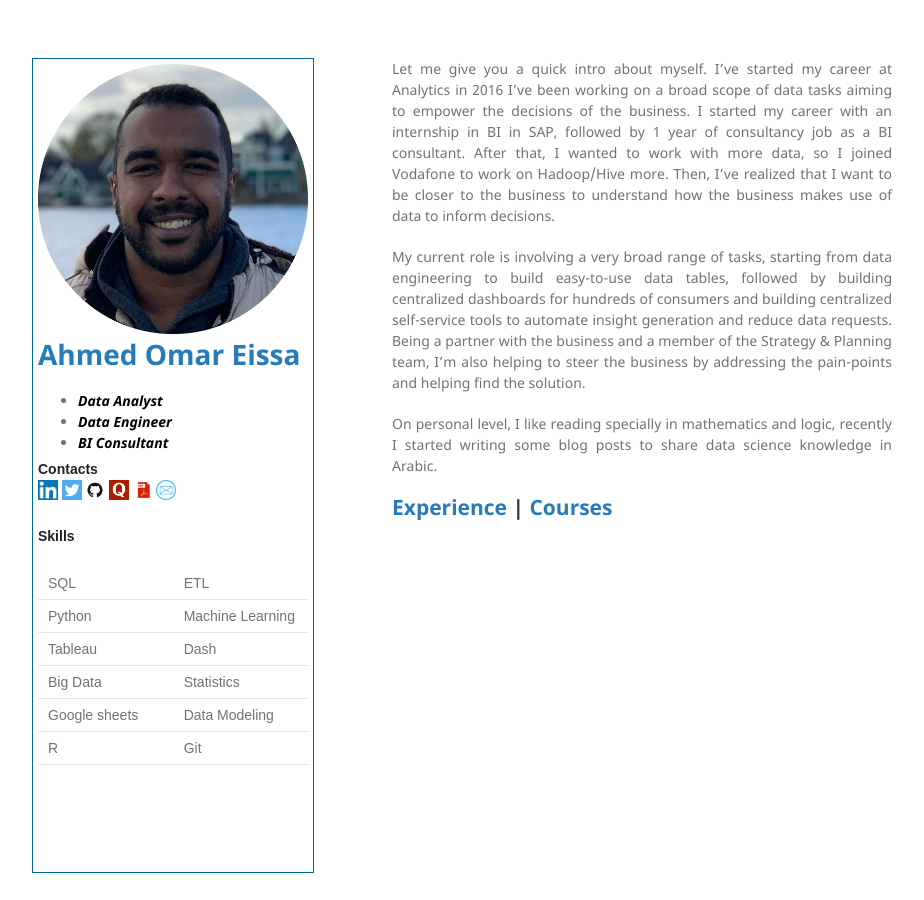
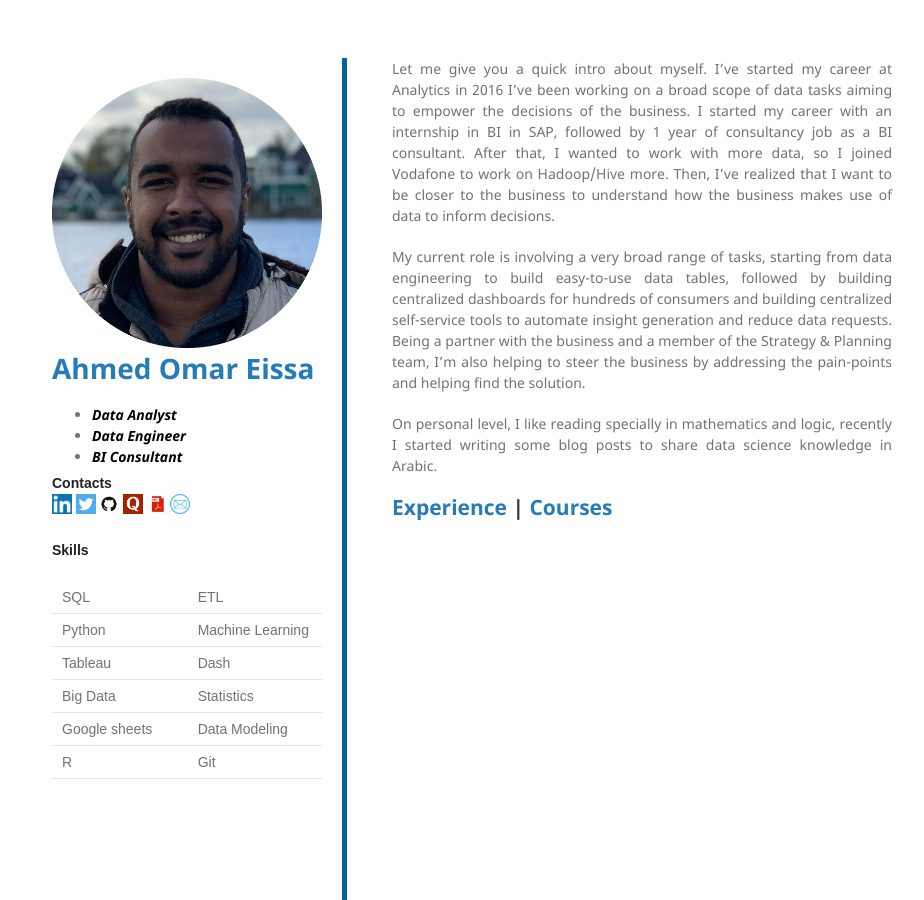
Before and after one commit to AhmedOmarEissa/AhmedOmarEissa.github.io, a Jekyll site: the page built from index.md, in a window 1280 px wide. Shown: the whole page, without its empty margins (178-1102 px from the left). Built offline with Jekyll 4.4.1, drawn with Linux system fonts in a browser that asks for light colours.

Commit message:
Update jekyll-theme-minimal.scss

```diff
--- a/_sass/jekyll-theme-minimal.scss
+++ b/_sass/jekyll-theme-minimal.scss
@@ -114,8 +114,8 @@ img {
 }
 
 header {
-  border: 1px solid #069;
-  padding: 5px;
+  border-right : 5px solid #069;
+  padding: 20px;
   width:270px;
   float:left;
   position:fixed;
```
